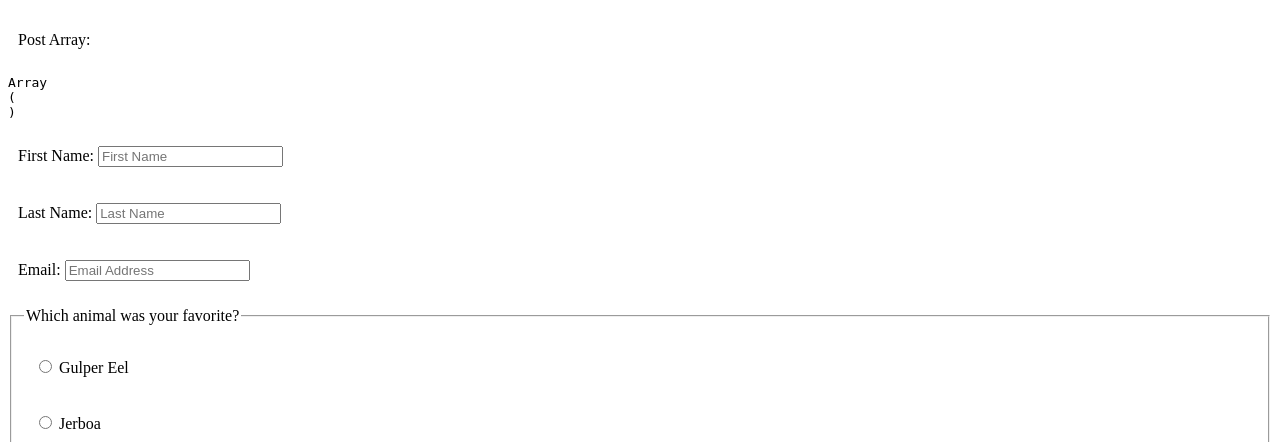
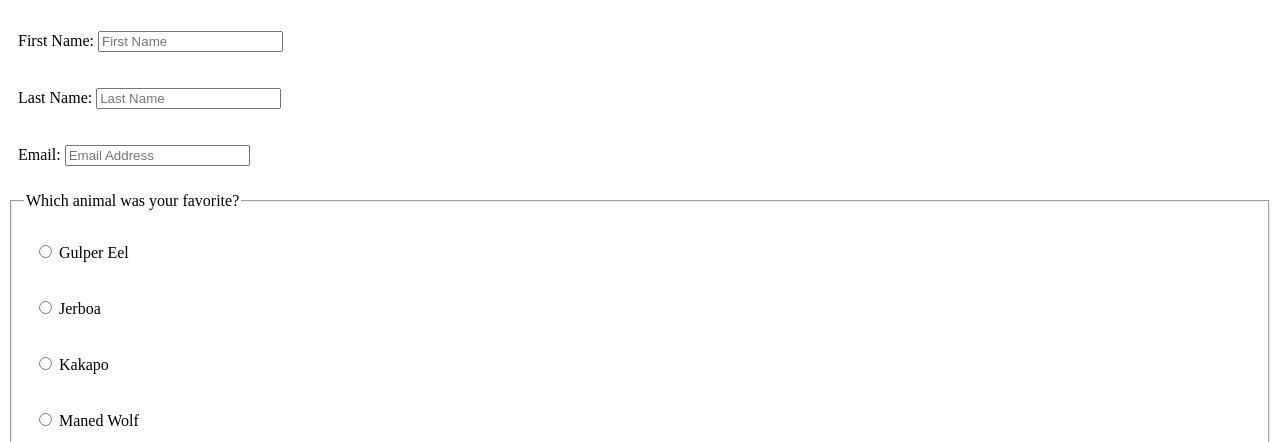
Before and after one commit to amtownse/cs008-final, a PHP site: page /form.php in a window 1280 px wide. Shown: the part 118-560 px from the top of the page. Run offline with PHP 8.4, Linux system fonts and the light colour scheme.

Commit message:
Update form.php

```diff
--- a/form.php
+++ b/form.php
@@ -2,8 +2,10 @@
 include ("top.php");
 print PHP_EOL;
 
+//boolean to flag if invalid data
 $dataValid = false;
 
+//Function for getting data from form submission
 function getData($field) {
     if (!isset($_POST[$field])) {
         $data = "";
@@ -21,13 +23,16 @@ function verifyAlphaNum($testString) {
 }
 ?>
         <?php
-            print '<p>Post Array:</p><pre>';
-            print_r($_POST);
-            print '</pre>';
+            //not sure if i need this
+            //print '<p>Post Array:</p><pre>';
+            //print_r($_POST);
+            //print '</pre>';
 
+            //To begin only when submit button is pressed
             if (isset($_POST['btnSubmit'])) {
                 $dataValid = true;
 
+                //get data from form
                 $email = getData("txtEmail");
                 $email = filter_var($email, FILTER_SANITIZE_EMAIL);
 
@@ -40,7 +45,7 @@ function verifyAlphaNum($testString) {
                 $chkFollow = getData("chkFollow");
 
 
-                //validation
+                //validation for missing or invalid data
                 if ($email == "") {
                     print '<p class="mistake">Enter your email address.</p>';
                     $dataValid = false;
@@ -80,6 +85,7 @@ function verifyAlphaNum($testString) {
 
             }
 
+            //if everything required is present and valid, insert them into table in database
             if ($dataValid) {
                 try {
                     $sql = 'INSERT INTO tblAnimalSurvey (fldFirstName, fldLastName, fldEmail, fldDonation, fldAnimal, fldNewsletter, fldPermission, fldFollow) VALUES (?, ?, ?, ?, ?, ?, ?, ?)';
@@ -88,9 +94,10 @@ function verifyAlphaNum($testString) {
                     $statement->execute($params);
                     print '<p>Record Inserted.</p>';
                 } catch (PDOException $e) {
-                    print '<p>Unable to insert record.</p>';
+                    print '<p>Unable to Insert Record.</p>';
                 }
 
+                //create the email to be sent upon successful completion of the survey
                 $to = $email;
                 $from = 'David Melkumov <dmelkumo@uvm.edu>';
                 $subject = 'CS 008 Final Project';
@@ -104,11 +111,14 @@ function verifyAlphaNum($testString) {
                 if ($mailedSent) {
                     print "<p>Confirmation email sent.</p>";
                 }
+
+                //notify the user that their response has been submitted
                 print '<h2>Thank you for taking the time to fill out our survey</h2>';
                 die();
             }
         ?>
         <form action="#" method="POST">
+            <!-- Text entry (name and email) -->
             <p>
                 <label for="txtFirstName">First Name:</label>
                 <input type="text" id="txtFirstName" name="txtFirstName" placeholder="First Name" required>
@@ -121,6 +131,8 @@ function verifyAlphaNum($testString) {
                 <label for="txtEmail">Email:</label>
                 <input type="text" id="txtEmail" name="txtEmail" placeholder="Email Address" required>
             </p>
+
+            <!-- Radio buttons for favorite animal -->
             <fieldset>
                 <legend>Which animal was your favorite?</legend>
                 <p>
@@ -156,6 +168,8 @@ function verifyAlphaNum($testString) {
                     <label for="radFrog">Wallace's Flying Frog</label>
                 </p>
             </fieldset>
+
+            <!-- list to select donation amount -->
             <p>
                 How much do you plan on donating to our cause?
                 <select name="lstDonation">
@@ -166,6 +180,8 @@ function verifyAlphaNum($testString) {
                 </select>
             </p>
             <p></p>
+
+            <!-- Check boxes with extra options -->
             <fieldset>
                 <legend>Extra Options</legend>
                 <p>
```
